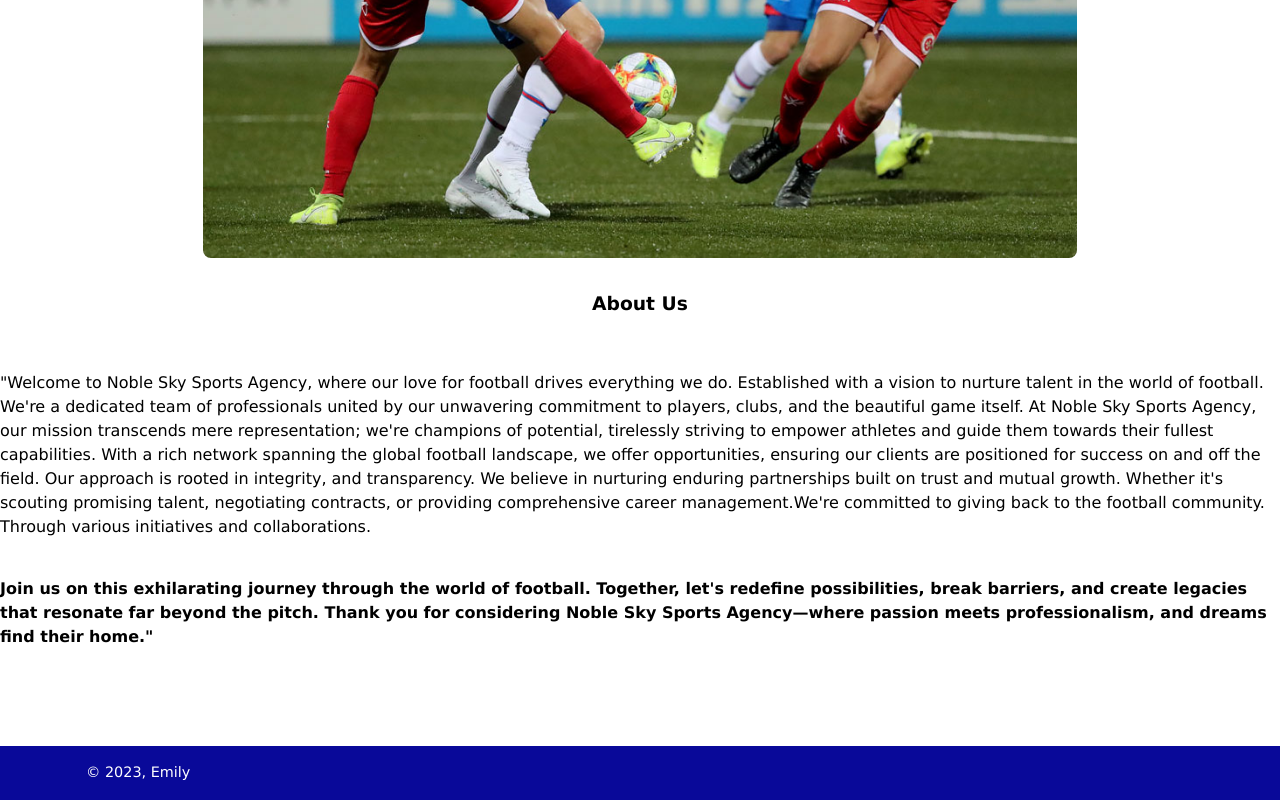
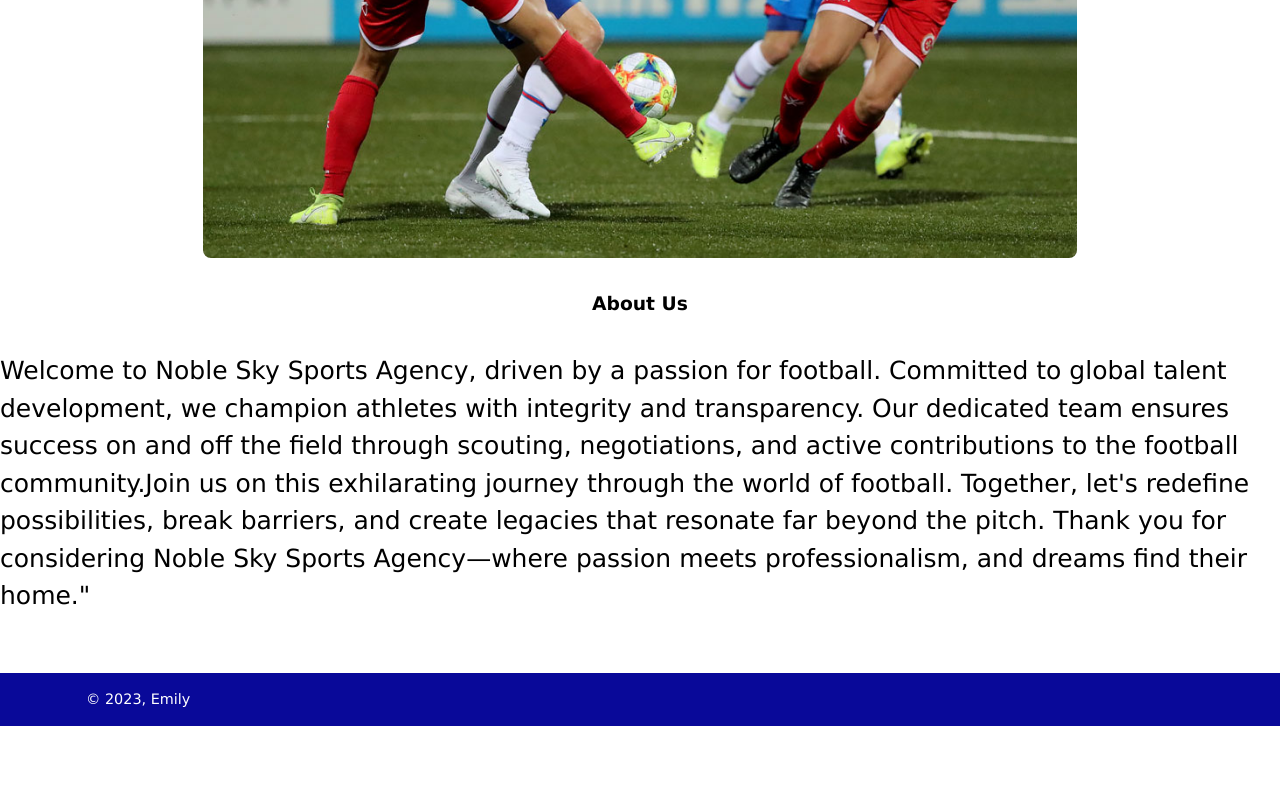
Before and after one commit to emilyschollll/emilyschollll.github.io, a plain HTML site: page aboutus.html in a window 1280 px wide. Shown: the part 470-1270 px from the top of the page. After the commit the page ends 1196 px from the top, so only its background shows below. Drawn offline with Linux system fonts and the light colour scheme.

Commit message:
Added a paragraph

```diff
--- a/aboutus.html
+++ b/aboutus.html
@@ -61,27 +61,17 @@
 
                 </div>
                 <div class="col-8">
-                    <h3></h3>
-                    <p>
 
-                        "Welcome to Noble Sky Sports Agency, where our love for football drives everything we do.
-                         Established with a vision to nurture talent in the world of football.
-                          We're a dedicated team of professionals united by our unwavering commitment to players, clubs, and the beautiful game itself.
-                          At Noble Sky Sports Agency, our mission transcends mere representation; we're champions of potential, tirelessly striving to empower athletes and guide them towards their fullest capabilities.
-                          With a rich network spanning the global football landscape, we offer opportunities, ensuring our clients are positioned for success on and off the field. Our approach is rooted in integrity, and transparency.
-                          We believe in nurturing enduring partnerships built on trust and mutual growth. Whether it's scouting promising talent, negotiating contracts, or providing comprehensive career management.We're committed to giving back to the football community.
-                           Through various initiatives and collaborations.
+                <p class="paragraph">
 
-                    </p>
+                  Welcome to Noble Sky Sports Agency, driven by a passion for football. Committed to global talent development, we champion athletes with integrity and transparency. Our dedicated team ensures success on and off the field through scouting, negotiations, and active contributions to the football community.Join us on this exhilarating journey through the world of football. Together, let's redefine possibilities, break barriers, and create legacies that resonate far beyond the pitch.
 
-                       <p class="paragraph">
-                        <br>
-                        <h4>Join us on this exhilarating journey through the world of football. Together, let's redefine possibilities, break barriers, and create legacies that resonate far beyond the pitch.
+                  Thank you for considering Noble Sky Sports Agency—where passion meets professionalism, and dreams find their home."
 
-                        Thank you for considering Noble Sky Sports Agency—where passion meets professionalism, and dreams find their home."
-                    </h4>
-                    </br>
-                     </p>
+                </p>
+
+
+
                      </header>
 
 
```
Also changed, not shown: collaboration.html (+1 -1 lines).
